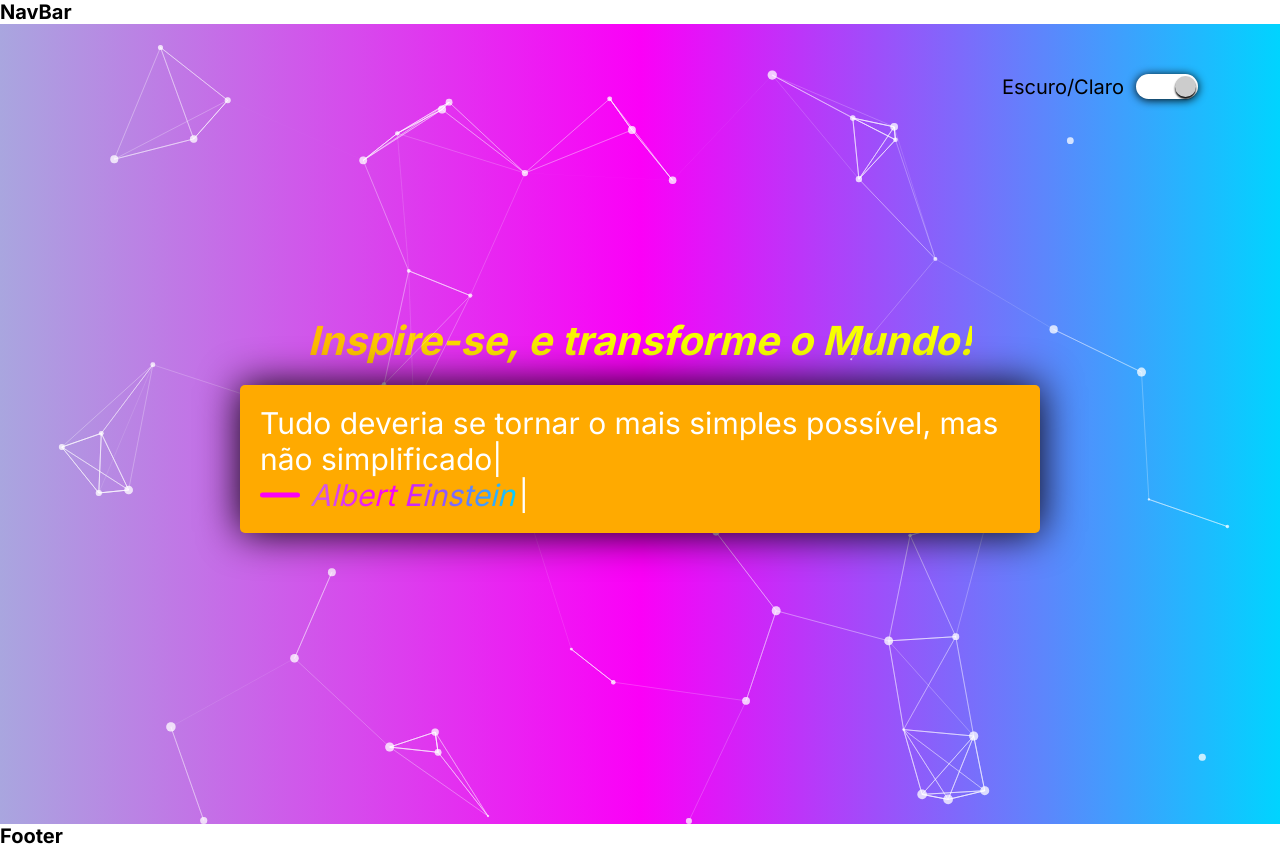
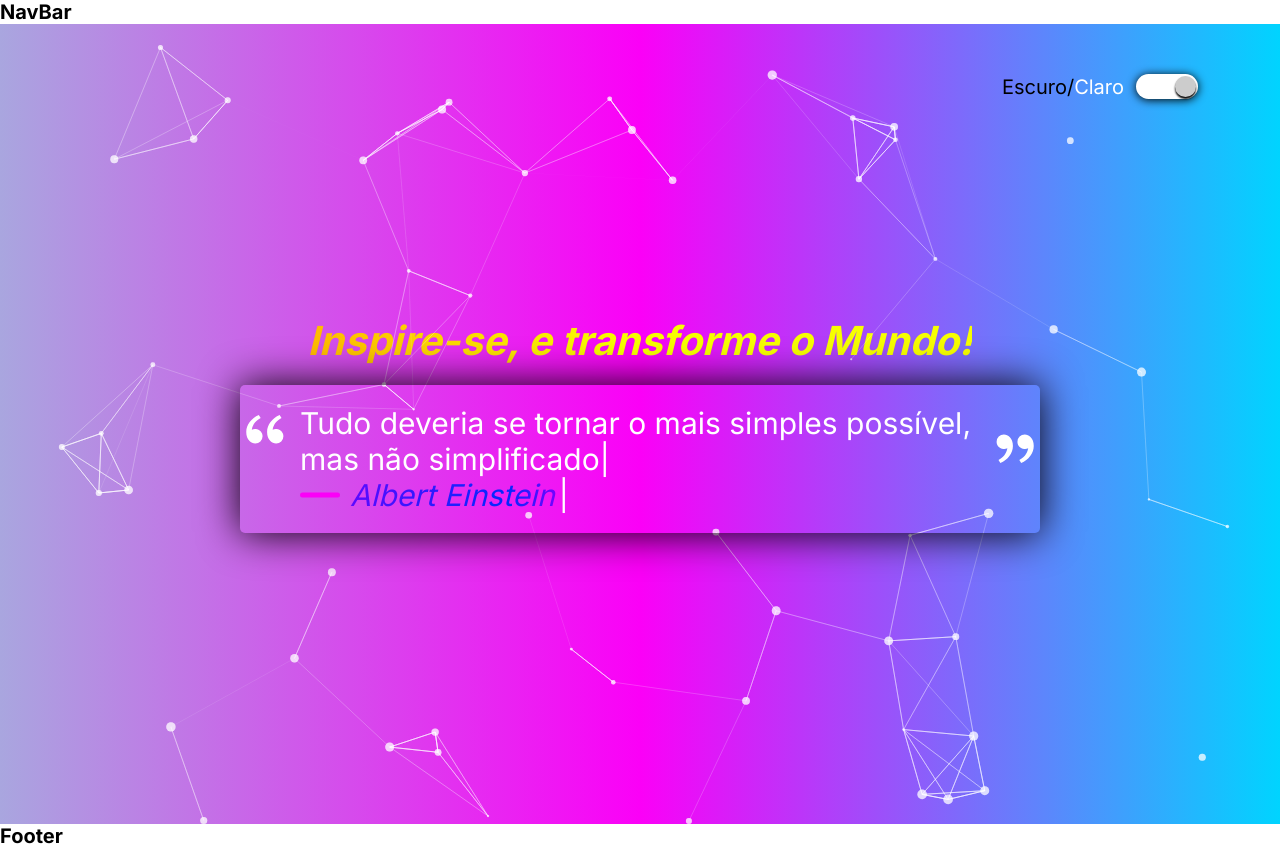
Before and after one commit to GuiLeoni14/Frases_ReactJs, a React (Vite) app: page / in a window 1280 px wide. Built offline with nearby package versions, Linux system fonts and the light colour scheme; data requests are answered from the project's data file.

Commit message:
ajustando darks mode

```diff
--- a/src/components/Switch/index.jsx
+++ b/src/components/Switch/index.jsx
@@ -10,8 +10,10 @@ export default function Switch_All() {
         themeMode: { themeDark },
     } = useContext(ThemeContext);
     return (
-        <div className="main_switch">
-            <label htmlFor="switch">Escuro/Claro</label>
+        <div className={themeDark ? 'main_switch dark_main_switch' : 'main_switch light_main_switch'}>
+            <label htmlFor="switch">
+                <span>Escuro</span>/<span>Claro</span>
+            </label>
             <Switch.Root
                 className="switch"
                 defaultChecked
--- a/src/components/Switch/styles.scss
+++ b/src/components/Switch/styles.scss
@@ -16,12 +16,10 @@
         background-color: rgb(70, 69, 69);
         border-radius: 2rem;
         position: relative;
-        box-shadow: 0 0.1rem 1rem #000;
+        box-shadow: 0 0.1rem 1rem #fff;
         cursor: pointer;
-        &:focus{
-            box-shadow: 0 0 0 0.2rem black;
-        }
         &[data-state="checked"]{
+            box-shadow: 0 0.1rem 1rem #000;
             background-color: #fff;
         }
         &:hover{
@@ -42,4 +40,14 @@
             transform: translateX(3.9rem);
         }
     }
+    &.dark_main_switch{
+        label span:nth-child(1){
+            color: #fff;
+        }
+    }
+    &.light_main_switch{
+        label span:nth-child(2){
+            color: #fff;
+        }
+    }
 }
--- a/src/pages/Home/Frase/index.jsx
+++ b/src/pages/Home/Frase/index.jsx
@@ -4,9 +4,15 @@ import './styles.scss';
 import { useRef, useContext, useEffect, useState } from 'react';
 import { loadFrases, searchOneFrases } from '../../../context/FrasesProvider/actions';
 import { FrasesContext } from '../../../context/FrasesProvider/context';
+import { ThemeContext } from '../../../context/ThemeProvider/context';
+import left_aspas from '../../../assets/img/left-aspas.svg';
+import right_aspas from '../../../assets/img/right-aspas.svg';
 export default function Frase() {
     const componentIsMounted = useRef(true);
     const theContext = useContext(FrasesContext);
+    const {
+        themeMode: { themeDark },
+    } = useContext(ThemeContext);
     const {
         stateFrases: { frases, frase, loading },
         frasesDispatch,
@@ -29,12 +35,14 @@ export default function Frase() {
         }
     }, [frasesDispatch, frases]);
     return (
-        <div className="main-frase">
+        <div className={themeDark ? 'main_frase main_frase_dark' : 'main_frase main_frase_light'}>
             {frase['quote'] && (
                 <>
+                    <img src={left_aspas} alt="" id="left_aspas" />
                     <Typist startDelay={800}>
-                        <span id="frase">{frase['quote']}</span>
+                        <p id="frase">{frase['quote']}</p>
                     </Typist>
+                    <img src={right_aspas} alt="" id="right_aspas" />
                     <Typist>
                         <span>{frase['author']}</span>
                         <Typist.Backspace count={frase['author'].length} delay={100} />
--- a/src/pages/Home/Frase/styles.scss
+++ b/src/pages/Home/Frase/styles.scss
@@ -1,30 +1,37 @@
-.main-frase{
+.main_frase{
     width: 100%;
     max-width: 80rem;
-    padding: 2rem;
+    padding: 2rem 6rem;
     margin-top: 2rem;
-    background-color: #ffaa00;
+    background-color: transparent;
+    position: relative;
     z-index: 1;
-    box-shadow: 0rem 0rem 4rem #000;
     border-radius: 0.5rem;
+    p{
+        color: #fff;
+        display: inline;
+        font-size: 3rem;
+    }
     span{
-        text-align: justify;
         color: #fff;
         font-size: 3rem;
-        align-self: flex-start;
     }
-    p{
-        font-size: 3rem;
-        color: #ffff;
+    img{
+        position: absolute;
+        height: 5rem;
+        width: 5rem;
+    }
+    #left_aspas{
+        left: 0;
+    }
+    #right_aspas{
+        right: 0;
+        bottom: 6rem;
     }
     #autor{
         position: relative;
         padding-left: 5rem;
         font-style: italic;
-        background: linear-gradient(90deg, rgba(169,166,223,1) 0%, rgba(251,0,247,1) 50%, rgba(0,212,255,1) 100%);
-        background-clip: text;
-        -webkit-background-clip: text;
-        -webkit-text-fill-color: transparent;
         padding-right: 0.4rem;
         &::after{
             content: "";
@@ -39,4 +46,23 @@
             transform: translate(-50%,-50%);
         }
     }
+    &.main_frase_light{
+        box-shadow: 0rem 0rem 4rem #000;
+        #autor{
+            background: linear-gradient(90deg, rgba(121,0,255,1) 0%, rgba(0,41,255,1) 80%, rgba(121,0,255,1)100%);
+            background-clip: text;
+            -webkit-background-clip: text;
+            -webkit-text-fill-color: transparent;
+        }
+    }
+    &.main_frase_dark{
+        background-color: transparent;
+        box-shadow: 0rem 0rem 4rem #ccc;
+        #autor{
+            background: linear-gradient(90deg, rgba(243,255,0,1) 0%, rgba(255,0,200,1) 48%, rgba(251,255,0,1) 100%);;
+            background-clip: text;
+            -webkit-background-clip: text;
+            -webkit-text-fill-color: transparent;
+        }
+    }
 }
--- a/src/pages/Home/SectionHome/index.jsx
+++ b/src/pages/Home/SectionHome/index.jsx
@@ -11,7 +11,7 @@ export default function SectionHome() {
         themeMode: { themeDark },
     } = useContext(ThemeContext);
     return (
-        <section className={themeDark ? `dark s_home` : `s_home`}>
+        <section className={themeDark ? `s_home s_home_dark` : `s_home s_home_light`}>
             <Container>
                 <div className="main-home" data-aos="fade-up">
                     <h1 data-aos="zoom-in">Inspire-se, e transforme o Mundo!</h1>
--- a/src/pages/Home/styles.scss
+++ b/src/pages/Home/styles.scss
@@ -1,6 +1,4 @@
 .s_home{
-    background: linear-gradient(90deg, rgba(169,166,223,1) 0%, rgba(251,0,247,1) 50%, rgba(0,212,255,1) 100%);
-    margin: 0 auto;
     .main-home{
         width: 100%;
         display: flex;
@@ -11,11 +9,29 @@
         h1{
             font-size: 4rem;
             font-style: italic;
-            background: linear-gradient(90deg, rgba(255,186,0,1) 0%, rgba(247,255,0,1) 48%, rgba(247,255,0,1) 91%);
             color: black;
-            background-clip: text;
-            -webkit-background-clip: text;
-            -webkit-text-fill-color: transparent;
+        }
+    }
+    &.s_home_light{
+        background: linear-gradient(90deg, rgba(169,166,223,1) 0%, rgba(251,0,247,1) 50%, rgba(0,212,255,1) 100%);
+        .main-home{
+            h1{
+                background: linear-gradient(90deg, rgba(255,186,0,1) 0%, rgba(247,255,0,1) 48%, rgba(247,255,0,1) 91%);
+                background-clip: text;
+                -webkit-background-clip: text;
+                -webkit-text-fill-color: transparent;
+            }
+        }
+    }
+    &.s_home_dark{
+        background-color: #000 !important;
+        .main-home{
+            h1{
+                background: linear-gradient(90deg, rgba(243,255,0,1) 0%, rgba(255,0,200,1) 48%, rgba(251,255,0,1) 100%);
+                background-clip: text;
+                -webkit-background-clip: text;
+                -webkit-text-fill-color: transparent;
+            }
         }
     }
 }
```
Also changed, not shown: src/assets/img/left-aspas.svg (added), src/assets/img/right-aspas.svg (added).
